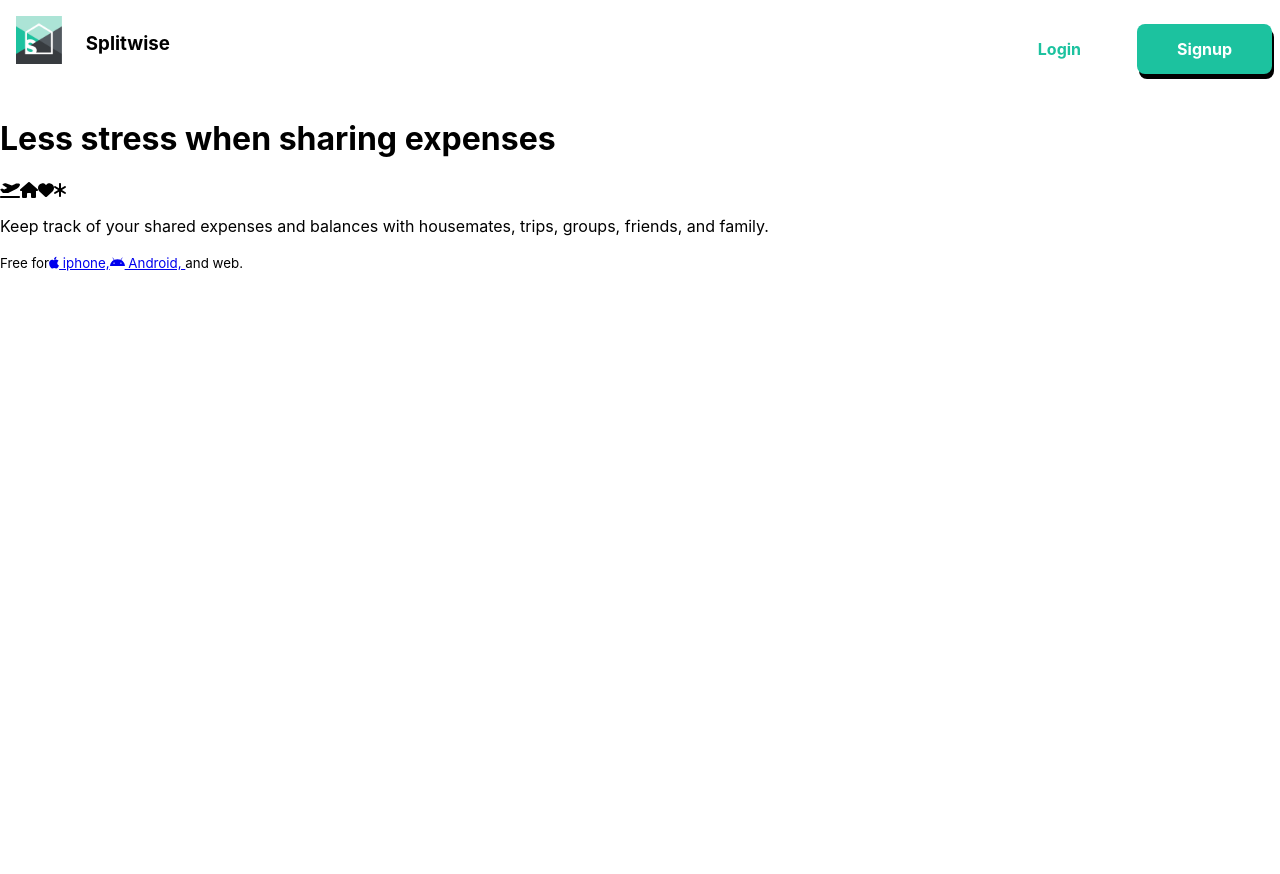
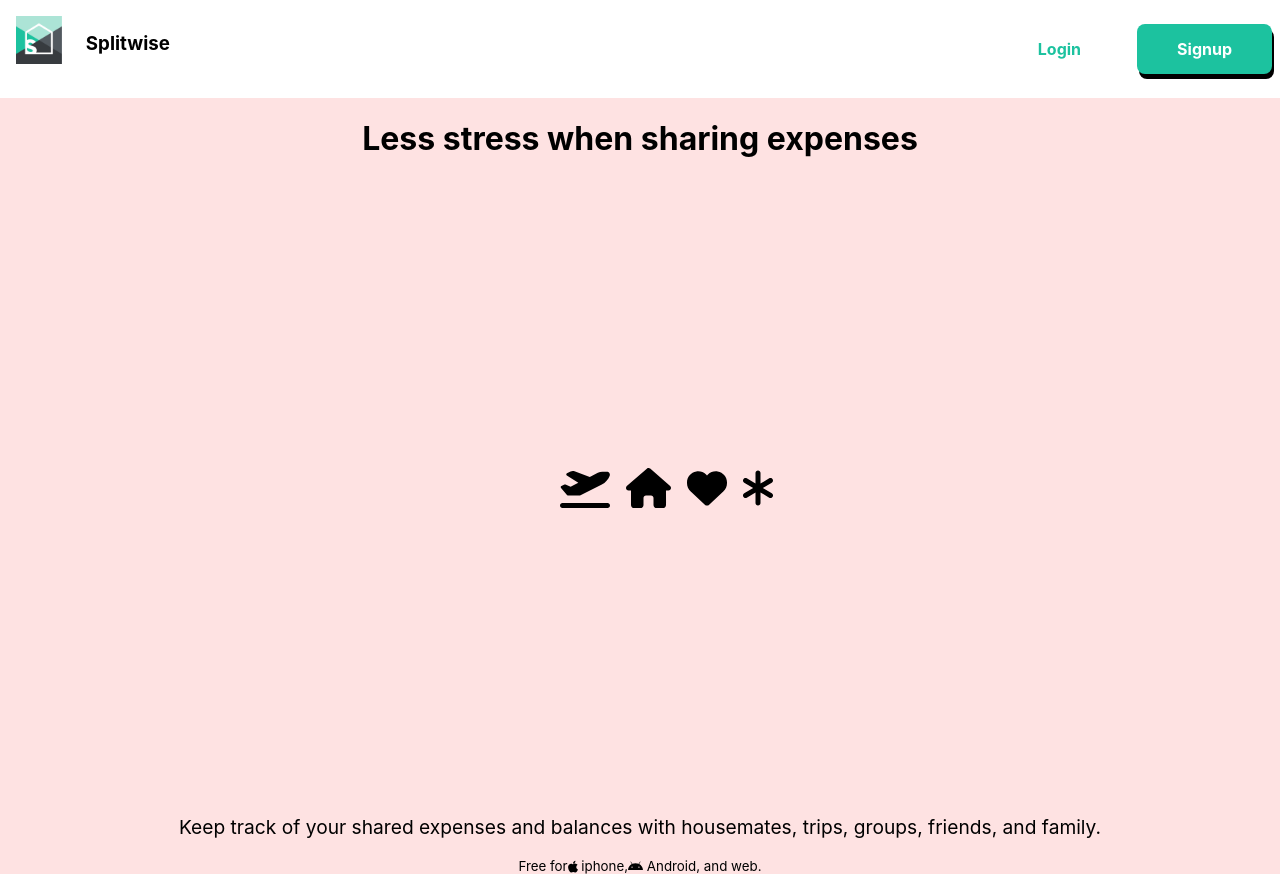
Before and after one commit to sushmita2109/expanse-manager, a React (Create React App) app: page / in a window 1280 px wide. Before the commit the page ends 800 px from the top, so only its background shows below. Built offline with nearby package versions, Linux system fonts and the light colour scheme.

Commit message:
homepage styling

```diff
--- a/src/components/card.jsx
+++ b/src/components/card.jsx
@@ -18,14 +18,17 @@ export const Card = ({ expenseList, deleteItem, show }) => {
     current.getMonth() + 1
   }/${current.getFullYear()}`;
 
-  const amountPaid = (paidUser, expense = 0) => {
+  const amountPaid = (paidUser, expense = 0, frnd) => {
     let amount = 0;
+    let message;
     if (paidUser === "you") {
       amount = expense / 2;
+      message = "you lent " + amount;
     } else if (paidUser === "others") {
       amount = expense / 2;
+      message = frnd + " lent you " + amount;
     }
-    return amount;
+    return message;
   };
   return (
     <div className="card">
@@ -62,8 +65,7 @@ export const Card = ({ expenseList, deleteItem, show }) => {
                       </td>
                       <td>
                         <h5>
-                          {item.frnd} lent you{" "}
-                          {amountPaid(item.select, item.value)}
+                          {amountPaid(item.select, item.value, item.frnd)}
                         </h5>
                       </td>
                       <td>
--- a/src/components/cornerbar.jsx
+++ b/src/components/cornerbar.jsx
@@ -1,5 +1,34 @@
 import React from "react";
+import { FontAwesomeIcon } from "@fortawesome/react-fontawesome";
+import { faFacebook, faTwitter } from "@fortawesome/free-brands-svg-icons";
+import "./styles/sidebar.css";
 
 export const Cornerbar = () => {
-  return <div>Corner</div>;
+  return (
+    <div>
+      <div className="invite">
+        <h3 className="frndTxt">Invite friends</h3>
+        <form className="formTxt">
+          <input type="text" placeholder="Enter an email address" />
+          <button>Send Invites</button>
+        </form>
+      </div>
+      <div>
+        <button className="socialBtn">
+          <FontAwesomeIcon
+            style={{ color: "white" }}
+            icon={faFacebook}
+          ></FontAwesomeIcon>
+          Share
+        </button>
+        <button className="socialBtn">
+          <FontAwesomeIcon
+            style={{ color: "white" }}
+            icon={faTwitter}
+          ></FontAwesomeIcon>
+          Tweet
+        </button>
+      </div>
+    </div>
+  );
 };
--- a/src/components/homePage.jsx
+++ b/src/components/homePage.jsx
@@ -1,59 +1,97 @@
 import React from "react";
 import { FontAwesomeIcon } from "@fortawesome/react-fontawesome";
-import { faHome,faPlaneDeparture,faHeart,faAsterisk } from "@fortawesome/free-solid-svg-icons";
-import{faApple,faAndroid} from '@fortawesome/free-brands-svg-icons';
+import {
+  faHome,
+  faPlaneDeparture,
+  faHeart,
+  faAsterisk,
+} from "@fortawesome/free-solid-svg-icons";
+import { faApple, faAndroid } from "@fortawesome/free-brands-svg-icons";
 import { useState } from "react";
-import {ReactComponent as House} from './house.svg';
-import {ReactComponent as Plane} from './aeroplane.svg';
-import {ReactComponent as Heart} from './heart.svg';
-import {ReactComponent as Multiply} from './multiply.svg';
+import { ReactComponent as House } from "./house.svg";
+import { ReactComponent as Plane } from "./aeroplane.svg";
+import { ReactComponent as Heart } from "./heart.svg";
+import { ReactComponent as Multiply } from "./multiply.svg";
+import "./styles/homePage.css";
 
-const messageList=[
-    {"id":"1","mess":" on trips.","image":<Plane/>},
-    {"id":"2","mess":" with housemates.","image":<House/>},
-    {"id":"3","mess":" with your partner.","image":<Heart/>},
-    {"id":"4","mess":" with anyone.","image":<Multiply/>}
-]
+const messageList = [
+  { id: "1", mess: " on trips.", image: <Plane /> },
+  { id: "2", mess: " with housemates.", image: <House /> },
+  { id: "3", mess: " with your partner.", image: <Heart /> },
+  { id: "4", mess: " with anyone.", image: <Multiply /> },
+];
 // console.log(messageList[0].image)
 export const HomePage = () => {
-    const [message,setMessage]=useState([]);
-    const clickPlaneDeparture=()=>{
+  const [message, setMessage] = useState([]);
+  const clickPlaneDeparture = () => {
     setMessage(messageList[0]);
-    }
-    const clickHome=()=>{
-        setMessage(messageList[1])
-    }
-    const clickHeart=()=>{
+  };
+  const clickHome = () => {
+    setMessage(messageList[1]);
+  };
+  const clickHeart = () => {
     setMessage(messageList[2]);
-    }
-    const clickMul=()=>{
+  };
+  const clickMul = () => {
     setMessage(messageList[3]);
-    }
+  };
   return (
-        <div>
-            <h1 className="headerText">Less stress when sharing expenses<strong>{message.mess}</strong></h1>
-           <div>{message.image}</div>
+    <div className="homePage">
+      <h1 className="headerText">
+        Less stress when sharing expenses<strong>{message.mess}</strong>
+      </h1>
+      <div className="image">
         <div className="imgIcons">
-            <FontAwesomeIcon className="iconImg" icon={faPlaneDeparture} onClick={()=>clickPlaneDeparture()}/>
-            <FontAwesomeIcon className="iconImg" icon={faHome} onClick={()=>clickHome()}/>
-            <FontAwesomeIcon className="iconImg" icon={faHeart} onClick={()=>clickHeart()}/>
-            <FontAwesomeIcon className="iconImg" icon={faAsterisk} onClick={()=>clickMul()}/>
+          <FontAwesomeIcon
+            className="iconImg"
+            style={{ margin: "0.5rem 0.5rem" }}
+            icon={faPlaneDeparture}
+            onClick={() => clickPlaneDeparture()}
+          />
+          <FontAwesomeIcon
+            className="iconImg"
+            style={{ margin: "0.5rem 0.5rem" }}
+            icon={faHome}
+            onClick={() => clickHome()}
+          />
+          <FontAwesomeIcon
+            className="iconImg"
+            style={{ margin: "0.5rem 0.5rem" }}
+            icon={faHeart}
+            onClick={() => clickHeart()}
+          />
+          <FontAwesomeIcon
+            className="iconImg"
+            style={{ margin: "0.5rem 0.5rem" }}
+            icon={faAsterisk}
+            onClick={() => clickMul()}
+          />
           {/* <House/> */}
         </div>
-
-            <p>Keep track of your shared expenses and balances with housemates, trips, groups, friends, and family.</p>
+        <div className="big-img">{message.image}</div>
+      </div>
+      <p className="para">
+        Keep track of your shared expenses and balances with housemates, trips,
+        groups, friends, and family.
+      </p>
       <small>
         Free for
-                <a href="https://apps.apple.com/us/app/splitwise/id458023433">
-                <FontAwesomeIcon icon={faApple}/>
+        <a
+          style={{ textDecoration: "none", color: "black" }}
+          href="https://apps.apple.com/us/app/splitwise/id458023433"
+        >
+          <FontAwesomeIcon icon={faApple} />
           <span> iphone,</span>
         </a>
-                <a href="https://play.google.com/store/apps/details?id=com.Splitwise.SplitwiseMobile&pli=1">
-                <FontAwesomeIcon icon={faAndroid}/>
+        <a
+          style={{ textDecoration: "none", color: "black" }}
+          href="https://play.google.com/store/apps/details?id=com.Splitwise.SplitwiseMobile&pli=1"
+        >
+          <FontAwesomeIcon icon={faAndroid} />
           <span> Android, </span>
         </a>
         <span>and web.</span>
       </small>
     </div>
   );
-}
+};
--- a/src/components/sidebar.jsx
+++ b/src/components/sidebar.jsx
@@ -2,7 +2,6 @@ import React from "react";
 import Logo from "./split_logo.png";
 import { FontAwesomeIcon } from "@fortawesome/react-fontawesome";
 import { faFlag, faBars, faPlus } from "@fortawesome/free-solid-svg-icons";
-import { faFacebook, faTwitter } from "@fortawesome/free-brands-svg-icons";
 import "./styles/sidebar.css";
 
 export const Sidebar = () => {
@@ -36,29 +35,6 @@ export const Sidebar = () => {
           </a>
         </div>
       </div>
-      <div className="invite">
-        <h3 className="frndTxt">Invite friends</h3>
-        <form className="formTxt">
-          <input type="text" placeholder="Enter an email address" />
-          <button>Send Invites</button>
-        </form>
-      </div>
-      <div>
-        <button className="socialBtn">
-          <FontAwesomeIcon
-            style={{ color: "white" }}
-            icon={faFacebook}
-          ></FontAwesomeIcon>
-          Share
-        </button>
-        <button className="socialBtn">
-          <FontAwesomeIcon
-            style={{ color: "white" }}
-            icon={faTwitter}
-          ></FontAwesomeIcon>
-          Tweet
-        </button>
-      </div>
     </div>
   );
 };
--- a/src/components/styles/card.css
+++ b/src/components/styles/card.css
@@ -2,6 +2,8 @@
     display: flex;
     flex-direction: column;
     align-items: center;
+    margin: auto;
+
 }
 .box{
     border: 1px solid black;
@@ -11,6 +13,9 @@
     width: 80%;
     margin: 0.5rem 0.5rem;
     flex-direction: column;
+}
+.stickfig{
+    margin: auto;
 }
 
 .description{
--- a/src/components/styles/homePage.css
+++ b/src/components/styles/homePage.css
@@ -0,0 +1,38 @@
+.homePage{
+    display: flex;
+    flex-direction: column;
+    margin: auto;
+    align-items: center;
+    background-color: rgb(254 226 226);
+}
+.headerText{
+    display: flex;
+    flex-direction: row;
+}
+
+.image{
+    display: flex;
+    flex-direction: row;
+    width: 500px;
+    align-items: center;
+    height: 600px;
+}
+.imgIcons{
+    display: flex;
+    flex-direction: row;
+    font-size: 2.5rem;
+    justify-content: space-between;
+    margin: 0.5rem 0.5rem;
+}
+
+
+.big-img{
+    display: flex;
+    height: 700px;
+    width: 700px;
+    margin: 7rem 0.5rem;
+}
+
+.para{
+    font-size: larger;
+}
--- a/src/components/styles/mainbar.css
+++ b/src/components/styles/mainbar.css
@@ -9,6 +9,7 @@
     display: flex;
     flex-direction: row;
     gap: 1rem;
+    margin: auto;
 }
 
 .stickfig{
```
Lines whose indentation alone changed are shown as unchanged.
